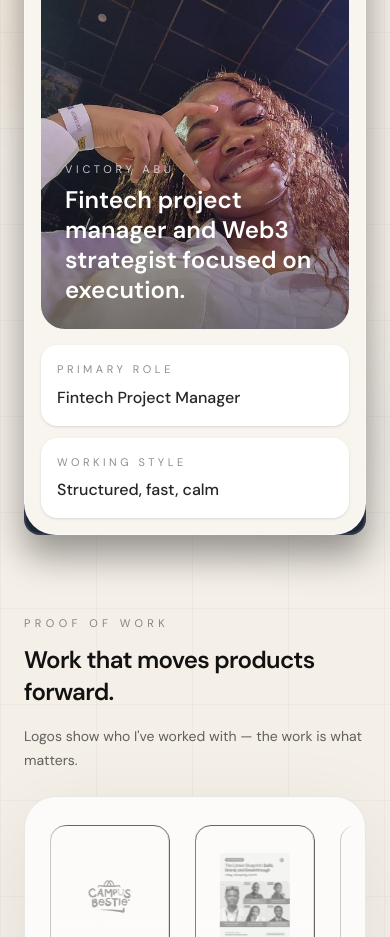
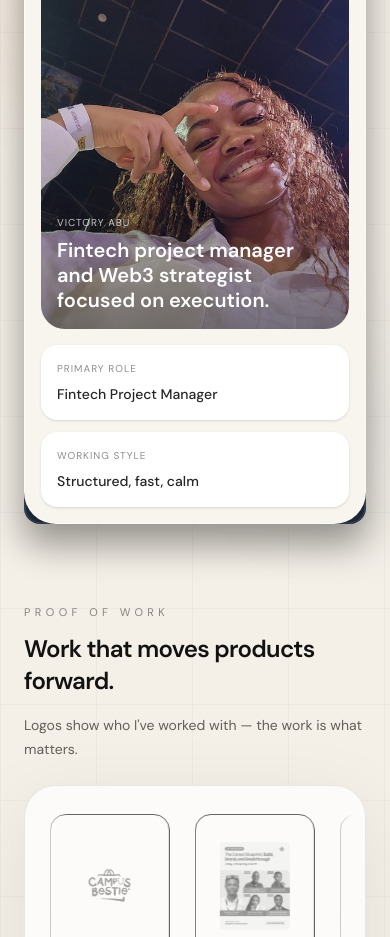
Before and after one commit to mayowa-kalejaiye/Vandah-P-Brand, a Next.js app: page / in a window 390 px wide. Shown: the part 1120-2057 px from the top of the page. Built offline with nearby package versions, Linux system fonts and the light colour scheme.

Commit message:
Refactor Home page styling for improved readability; adjust text sizes, padding, and tracking for better visual hierarchy.

```diff
--- a/app/page.tsx
+++ b/app/page.tsx
@@ -281,9 +281,9 @@ export default function Home() {
                       className="object-cover object-center"
                     />
                     <div className="absolute inset-0 bg-gradient-to-t from-black/42 via-black/8 to-transparent" />
-                    <div className="absolute inset-x-0 bottom-0 p-6">
-                      <p className="text-[11px] uppercase tracking-[0.34em] text-white/75">Victory Abu</p>
-                      <p className="mt-2 max-w-sm text-2xl font-semibold leading-tight text-white">
+                    <div className="absolute inset-x-0 bottom-0 p-4 sm:p-6">
+                      <p className="text-[10px] sm:text-[11px] uppercase tracking-widest sm:tracking-[0.34em] text-white/75">Victory Abu</p>
+                      <p className="mt-2 max-w-sm text-xl sm:text-2xl font-semibold leading-tight text-white">
                         Fintech project manager and Web3 strategist focused on execution.
                       </p>
                     </div>
@@ -291,12 +291,12 @@ export default function Home() {
 
                   <div className="mt-4 grid gap-3 sm:grid-cols-2">
                     <div className="rounded-2xl bg-white px-4 py-4 shadow-sm">
-                      <p className="text-[11px] uppercase tracking-[0.32em] text-black/45">Primary role</p>
-                      <p className="mt-2 text-base font-medium text-black/85">Fintech Project Manager</p>
+                      <p className="text-[10px] sm:text-[11px] uppercase tracking-widest sm:tracking-[0.32em] text-black/45">Primary role</p>
+                      <p className="mt-2 text-sm sm:text-base font-medium text-black/85">Fintech Project Manager</p>
                     </div>
                     <div className="rounded-2xl bg-white px-4 py-4 shadow-sm">
-                      <p className="text-[11px] uppercase tracking-[0.32em] text-black/45">Working style</p>
-                      <p className="mt-2 text-base font-medium text-black/85">Structured, fast, calm</p>
+                      <p className="text-[10px] sm:text-[11px] uppercase tracking-widest sm:tracking-[0.32em] text-black/45">Working style</p>
+                      <p className="mt-2 text-sm sm:text-base font-medium text-black/85">Structured, fast, calm</p>
                     </div>
                   </div>
                 </div>
```
